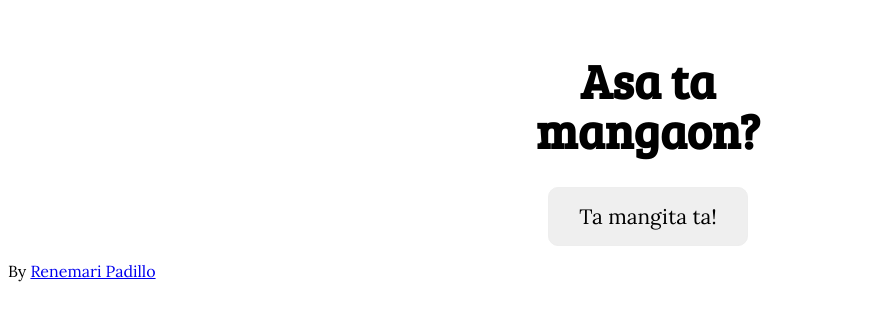
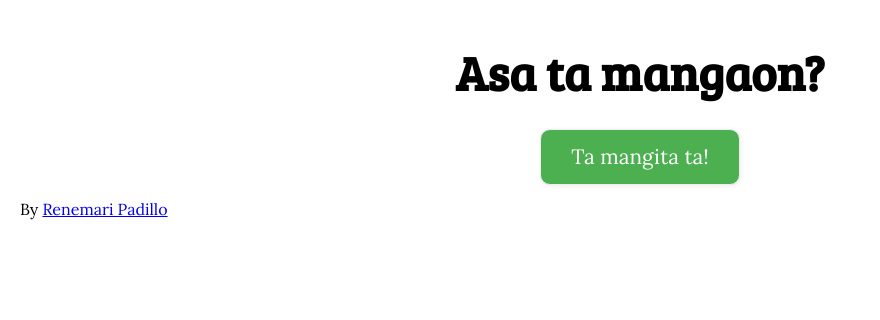
Before and after one commit to renesansz/mangaon-ta-bai, a website: page index.html in a window 1280 px wide. Shown: the whole page, without its empty margins (0-880 px from the left). Drawn offline with nearby package versions, Linux system fonts and the light colour scheme; some packages are replaced by stand-ins of ours.

Commit message:
[UI] Improved page UI

```diff
--- a/index.html
+++ b/index.html
@@ -5,21 +5,22 @@
   <meta name="viewport" content="width=device-width, initial-scale=1.0" />
   <meta http-equiv="X-UA-Compatible" content="ie=edge" />
   <title>Mangaon ta bai!</title>
+  <link rel="stylesheet" href="https://cdnjs.cloudflare.com/ajax/libs/normalize/7.0.0/normalize.min.css">
   <link rel="stylesheet" href="./style.css" />
 </head>
 <body>
   <div id="main">
     <div class="content text-center">
       <h1 class="title">Asa ta mangaon?</h1>
-      <button class="btn btn-search">Ta mangita ta!</button>
+      <button class="btn btn-green btn-search">Ta mangita ta!</button>
       <h2 class="search-result hidden">
-        <span></span>
+        <p></p>
         <img src="https://m.popkey.co/36b7f7/LyZQL.gif" alt="restaurant-found" />
       </h2>
       <h2 class="status hidden"></h2>
     </div>
+    <footer>By <a href="http://renesansz.me/" target="_blank">Renemari Padillo</a></footer>
   </div>
-  <footer>By <a href="http://renesansz.me/" target="_blank">Renemari Padillo</a></footer>
 
   <!-- Scripts -->
   <script src="https://maps.googleapis.com/maps/api/js?key=AIzaSyBMdvJRfrtYKGKntM6tYy3FIe_727iA0EY&libraries=places">
--- a/scripts/app.js
+++ b/scripts/app.js
@@ -27,7 +27,7 @@
 
         var goto = places[Math.floor((Math.random() * (places.length - 1)))];
 
-        document.querySelector(".search-result span").innerHTML = goto.name + " is the place to be!";
+        document.querySelector(".search-result p").innerHTML = goto.name + " is the place to be!";
     }
 
     function searchNearbyRestaurants(e) {
--- a/scripts/geolocation.js
+++ b/scripts/geolocation.js
@@ -46,7 +46,7 @@ var Geolocation = (function () {
                 getCurrentPosition().then(function (position) {
                     var dummyDiv = document.createElement("div");
                     var curLocation = new google.maps.LatLng(position.coords.latitude, position.coords.longitude);
-                    var service = new google.maps.places.PlacesService(document.body.appendChild(dummyDiv));
+                    var service = new google.maps.places.PlacesService(document.querySelector("footer").appendChild(dummyDiv));
                     var request = {
                         location: curLocation,
                         radius: "1000", // In meters
--- a/style.css
+++ b/style.css
@@ -21,18 +21,21 @@ footer, header {
 
 /* Presets */
 #main {
-  justify-content: center;
-
   display: -webkit-flex; /* Safari */
   display: flex;
 
+  -webkit-flex-direction: column; /* Safari 6.1+ */
+  flex-direction: column;
+
+  position: relative;
+
   width: 100vw;
+  height: 100vh;
 }
 .content {
   padding: 15px;
 
   -webkit-flex: 0; /* Safari 6.1+ */
-  -ms-flex: 0; /* IE 10 */
   flex: 0;
 }
 .title {
@@ -40,11 +43,34 @@ footer, header {
   line-height: 50px;
 }
 .btn {
+  cursor: pointer;
+
+  background: #FFF;
+
+  -webkit-transition-duration: 0.4s;
+  transition-duration: 0.4s;
+
   font-size: 1.3em;
 
   border: 1px rgb(238, 238, 238) solid;
   border-radius: 10px;
+  box-shadow: 1px 1px 5px #EEE;
 
   padding: 15px;
   width: 200px;
 }
+.btn:hover {
+  transform: translateY(-1px);
+  box-shadow: 1px 5px 5px #EEE;
+}
+.btn:active {
+  transform: translateY(4px);
+  box-shadow: 1px 1px 5px #EEE;
+}
+.btn-green {
+  background-color: #4CAF50;
+  color: #FFF;
+}
+footer {
+  padding: 0 20px 20px;
+}
```
